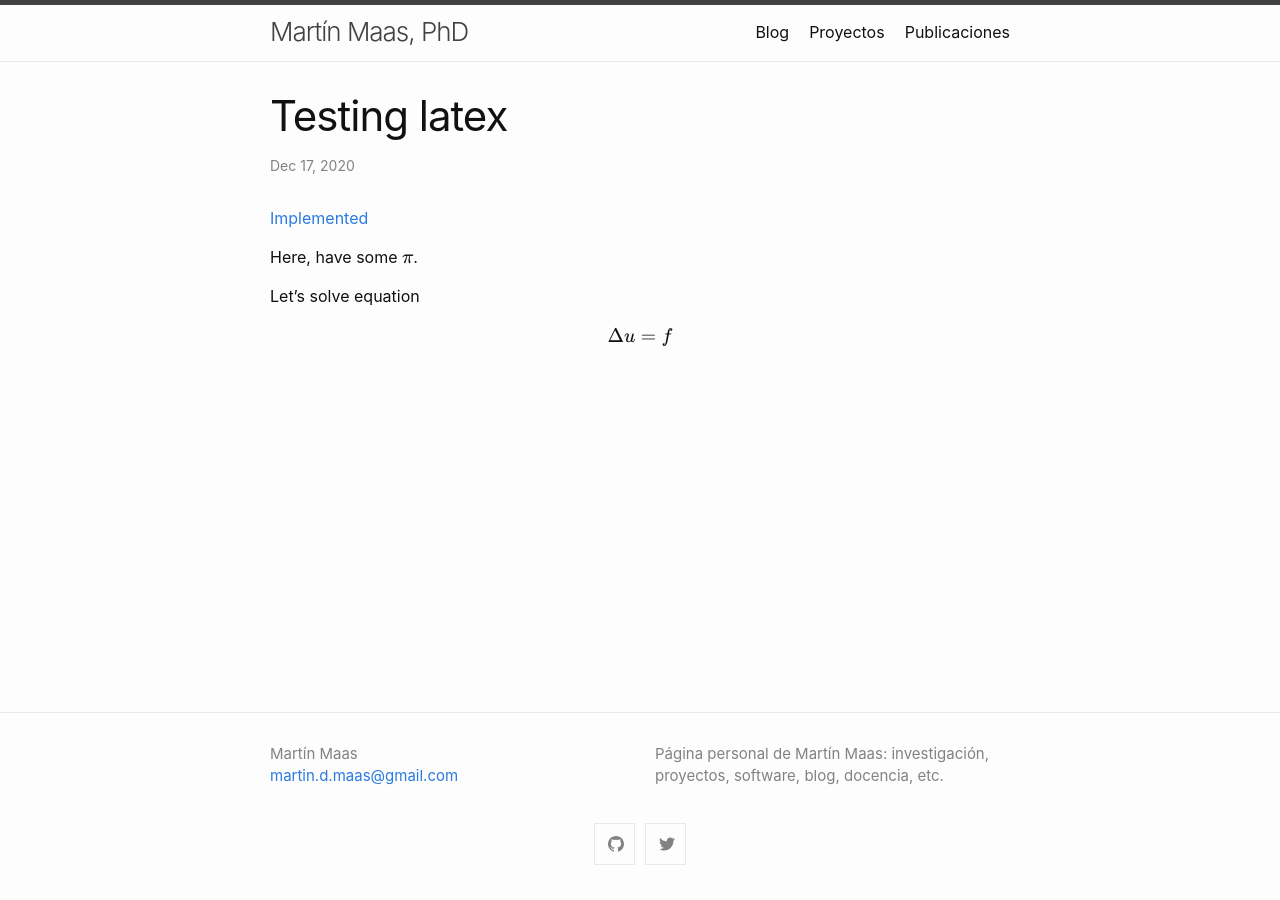
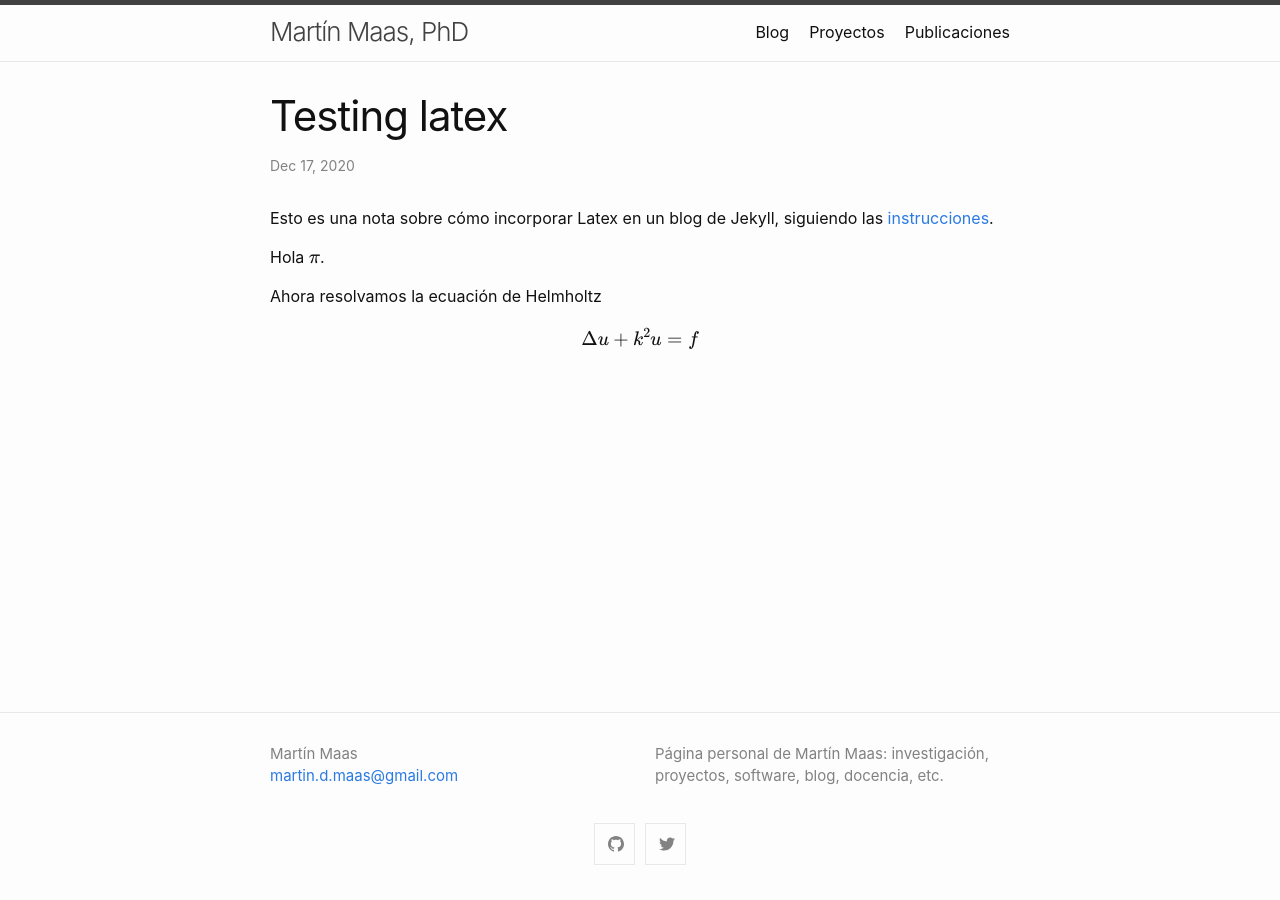
Before and after one commit to mdmaas/mdmaas.github.io, a Jekyll site: the page built from _posts/2020-12-17-latex-test.md, in a window 1280 px wide. Built offline with Jekyll 4.4.1, drawn with Linux system fonts in a browser that asks for light colours; formulas are drawn with MathJax 3.

```diff
--- a/_posts/2020-12-17-latex-test.md
+++ b/_posts/2020-12-17-latex-test.md
@@ -5,10 +5,11 @@ date:   2020-12-17 00:30:43 -0500
 categories: math
 usemathjax: true
 ---
-[Implemented](https://alan97.github.io/random/mathjax/)
+Esto es una nota sobre cómo incorporar Latex en un blog de Jekyll, siguiendo
+las [instrucciones](https://alan97.github.io/random/mathjax/).
 
-Here, have some $$\pi$$.
+Hola $$\pi$$.
 
-Let's solve equation
+Ahora resolvamos la ecuación de Helmholtz
 
-$$ \Delta u = f $$
+$$ \Delta u + k^2 u = f $$
```
Also changed, not shown: proyectos.md (+6 -1 lines).
